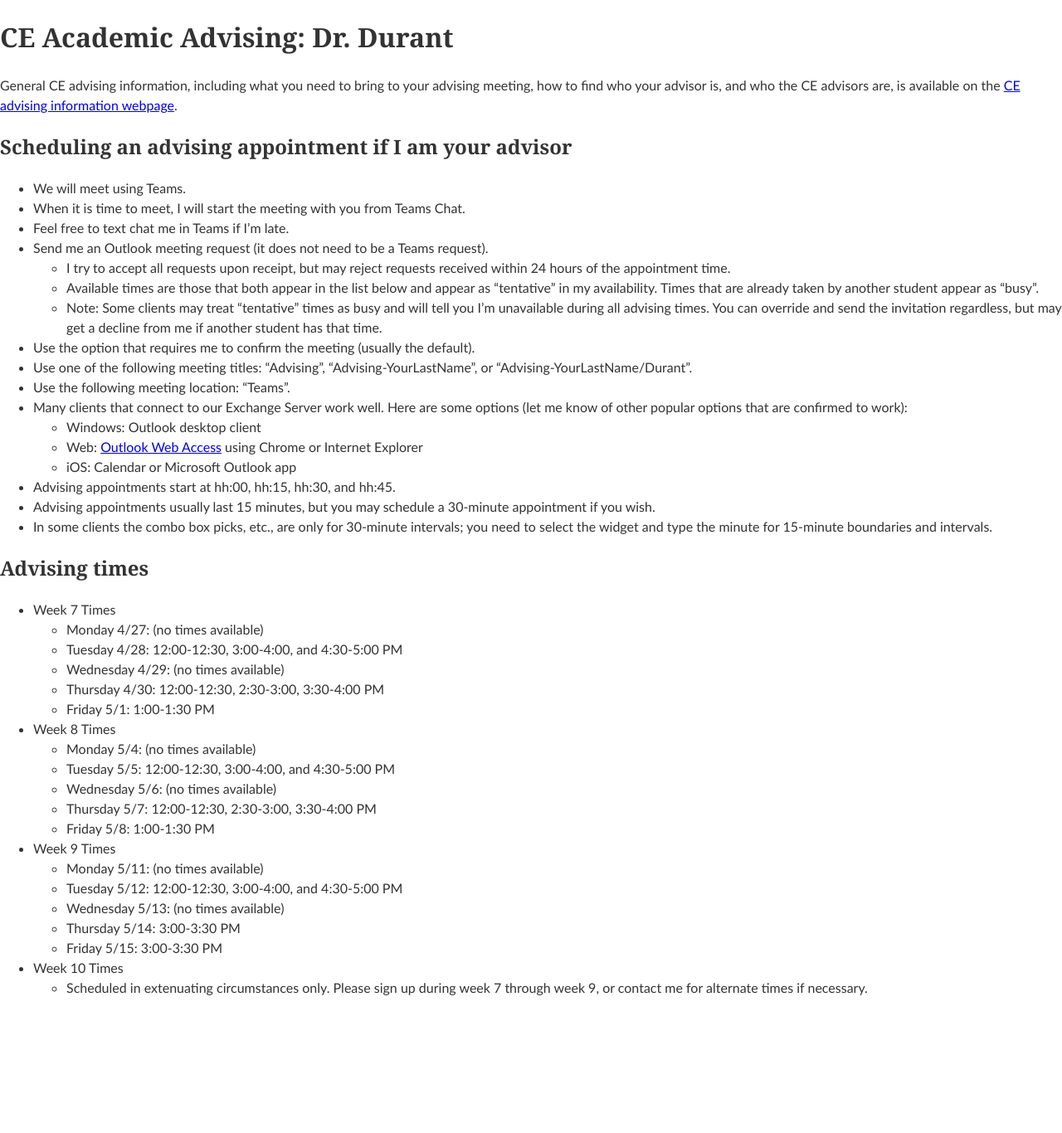
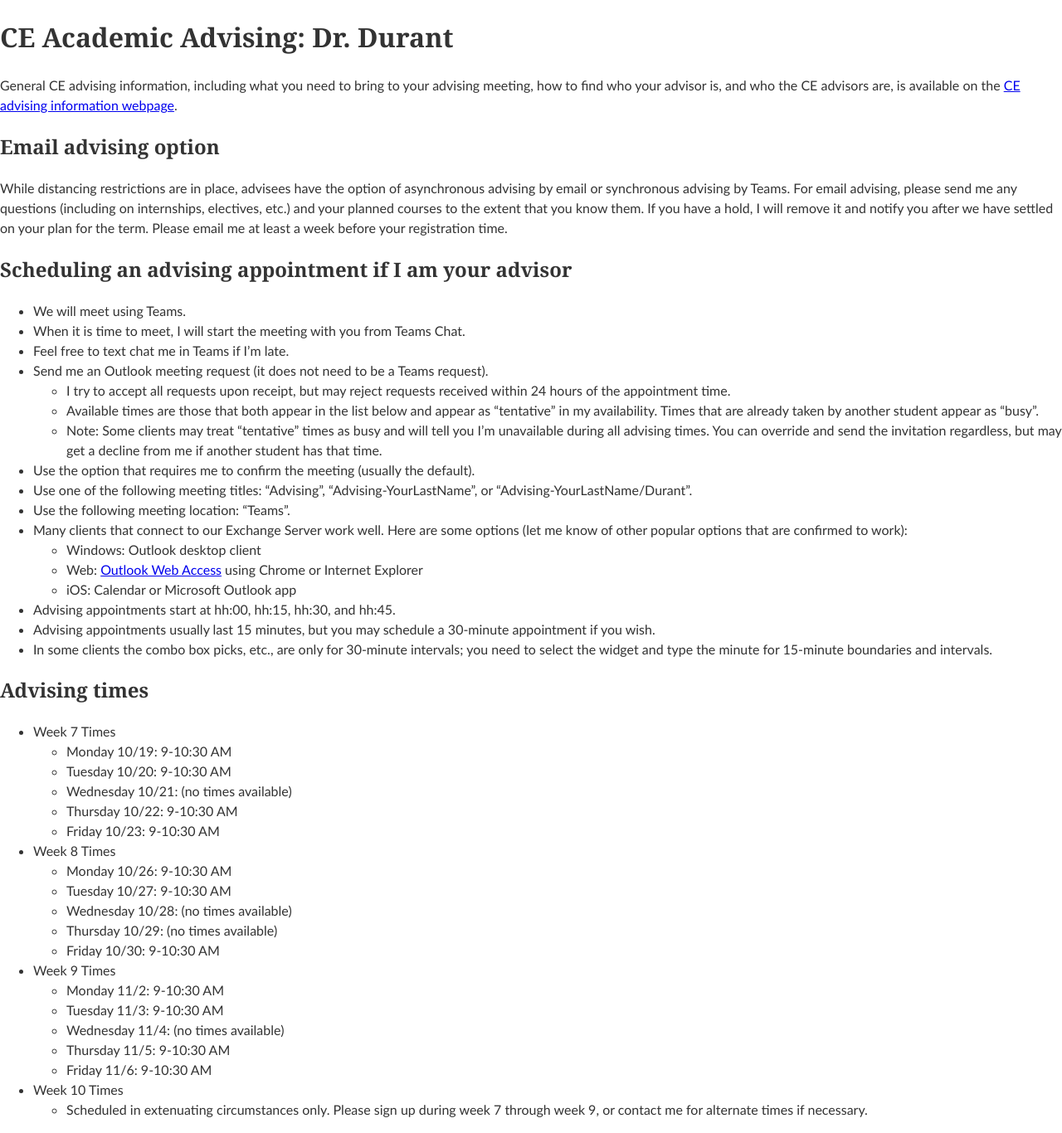
Before and after one commit to edurant/edurant.github.io, a Jekyll site: the page built from advising/durant.md, in a window 1280 px wide. Shown: the whole page at 83% size. Built offline with Jekyll 4.4.1, drawn with Linux system fonts in a browser that asks for light colours; before the commit the page ends 1219 px from its top, so only the background shows below that.

Commit message:
advising during distancing; spring course change

```diff
--- a/advising/durant.md
+++ b/advising/durant.md
@@ -4,6 +4,10 @@
 
 General CE advising information, including what you need to bring to your advising meeting, how to find who your advisor is, and who the CE advisors are, is available on the
 [CE advising information webpage](./).
+
+## Email advising option
+
+While distancing restrictions are in place, advisees have the option of asynchronous advising by email or synchronous advising by Teams. For email advising, please send me any questions (including on internships, electives, etc.) and your planned courses to the extent that you know them. If you have a hold, I will remove it and notify you after we have settled on your plan for the term. Please email me at least a week before your registration time.
 
 ## Scheduling an advising appointment if I am your advisor
 
@@ -28,25 +32,25 @@
 ## Advising times
 
 * Week 7 Times
-  * Monday 4/27: (no times available)
-  * Tuesday 4/28: 12:00-12:30, 3:00-4:00, and 4:30-5:00 PM
-  * Wednesday 4/29: (no times available)
-  * Thursday 4/30: 12:00-12:30, 2:30-3:00, 3:30-4:00 PM
-  * Friday 5/1: 1:00-1:30 PM
+  * Monday 10/19: 9-10:30 AM
+  * Tuesday 10/20: 9-10:30 AM
+  * Wednesday 10/21: (no times available)
+  * Thursday 10/22: 9-10:30 AM
+  * Friday 10/23: 9-10:30 AM
 
 * Week 8 Times
-  * Monday 5/4: (no times available)
-  * Tuesday 5/5: 12:00-12:30, 3:00-4:00, and 4:30-5:00 PM
-  * Wednesday 5/6: (no times available)
-  * Thursday 5/7: 12:00-12:30, 2:30-3:00, 3:30-4:00 PM
-  * Friday 5/8: 1:00-1:30 PM
+  * Monday 10/26: 9-10:30 AM
+  * Tuesday 10/27: 9-10:30 AM
+  * Wednesday 10/28: (no times available)
+  * Thursday 10/29: (no times available)
+  * Friday 10/30: 9-10:30 AM
 
 * Week 9 Times
-  * Monday 5/11: (no times available)
-  * Tuesday 5/12: 12:00-12:30, 3:00-4:00, and 4:30-5:00 PM
-  * Wednesday 5/13: (no times available)
-  * Thursday 5/14: 3:00-3:30 PM
-  * Friday 5/15: 3:00-3:30 PM
+  * Monday 11/2: 9-10:30 AM
+  * Tuesday 11/3: 9-10:30 AM
+  * Wednesday 11/4: (no times available)
+  * Thursday 11/5: 9-10:30 AM
+  * Friday 11/6: 9-10:30 AM
 
 * Week 10 Times
   * Scheduled in extenuating circumstances only. Please sign up during week 7 through week 9, or contact me for alternate times if necessary.
--- a/courses/index.html
+++ b/courses/index.html
@@ -27,8 +27,8 @@
 	</td>
 	<td>
 	  <ul>
+	    <li><a href="ee3221/">EE-3221 Digital Signal Processing</a></li>
 	    <li><a href="https://gitlab.com/msoe.edu/eecs/seniordesign/ce/wikis/">CE-4020 Senior Design III</a></li>
-        <li>TBD</li>
 	  </ul>
 	</td>
 </tr>
```
